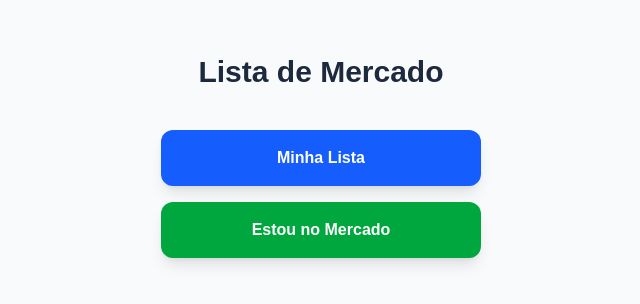
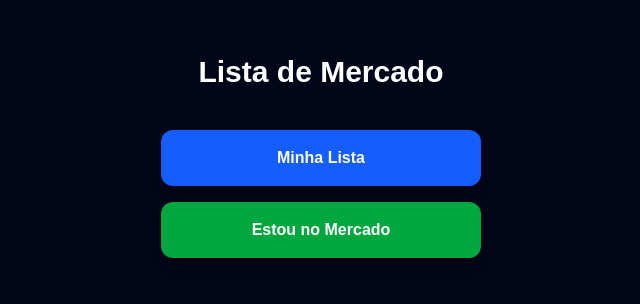
Before and after one commit to lucashecth/lista-mercado, a Next.js app: page / in a window 1280 px wide. Shown: the part 244-548 px from the top of the page, without its empty margins (319-959 px from the left). Built offline with nearby package versions, Linux system fonts and the light colour scheme.

Commit message:
Dark mode

```diff
--- a/app/page.tsx
+++ b/app/page.tsx
@@ -2,8 +2,8 @@
 
 export default function Home() {
   return (
-    <main className="flex min-h-screen flex-col items-center justify-center p-6 bg-slate-50">
-      <h1 className="text-3xl font-bold mb-10 text-slate-800">Lista de Mercado</h1>
+    <main className="flex min-h-screen flex-col items-center justify-center p-6 bg-slate-950">
+      <h1 className="text-3xl font-bold mb-10 text-white">Lista de Mercado</h1>
 
       <div className="flex flex-col gap-4 w-full max-w-xs">
         <Link
```
